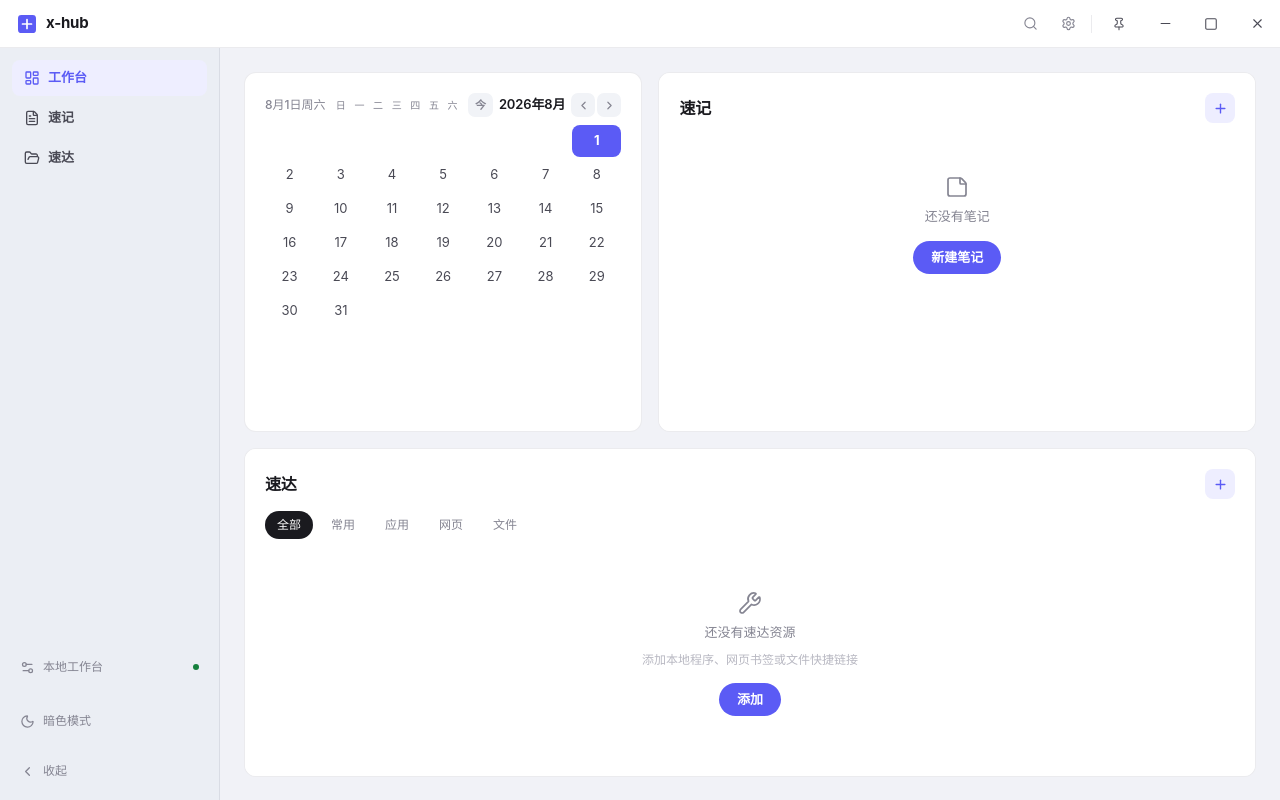
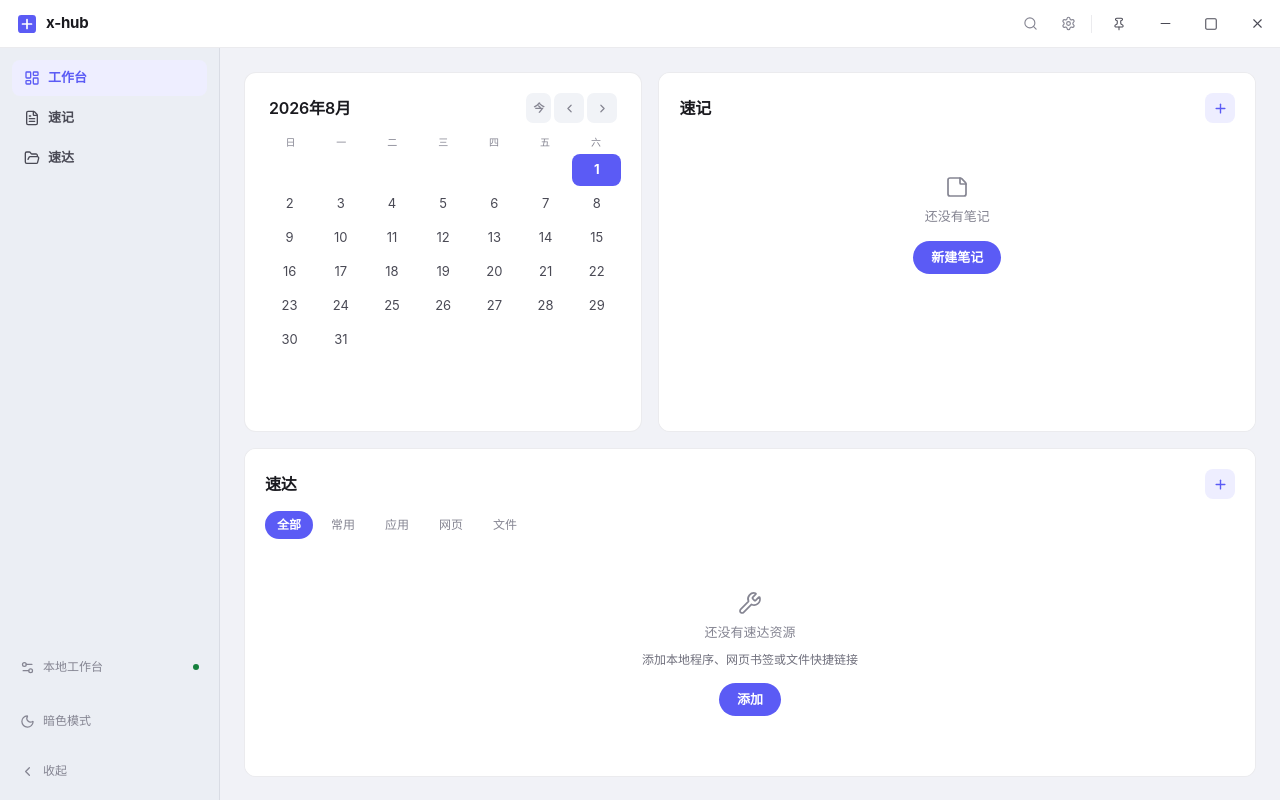
Before and after one commit to dckxx/x-hub, a Vue app: page / in a window 1280 px wide. Built offline with nearby package versions, Linux system fonts and the light colour scheme.

Commit message:
refactor: 设计令牌收敛（对比度/玻璃/圆角/选中态）与死代码清理
Ultraworked with [Sisyphus](https://github.com/code-yeongyu/oh-my-openagent)

Co-authored-by: Sisyphus <clio-agent@sisyphuslabs.ai>

```diff
--- a/src/components/AppDock.vue
+++ /dev/null
@@ -1,152 +0,0 @@
-<script setup lang="ts">
-import { computed, ref } from 'vue'
-import { convertFileSrc } from '@tauri-apps/api/core'
-import { isTauri, type Resource } from '../api/tauri'
-import { useStore } from '../stores/workbench'
-
-const store = useStore()
-
-// 最近使用：有启动记录的按时间倒序，无记录排最后（兜底仍显示）
-const appResources = computed(() =>
-  store.state.resources
-    .filter((r) => r.kind === 'app')
-    .slice()
-    .sort((a, b) => {
-      const ta = a.last_launched_at ? new Date(a.last_launched_at).getTime() : 0
-      const tb = b.last_launched_at ? new Date(b.last_launched_at).getTime() : 0
-      return tb - ta
-    })
-    .slice(0, 8),
-)
-
-const ACCENTS = [
-  { soft: 'var(--c-yellow-soft)', text: 'var(--c-yellow-ink)' },
-  { soft: 'var(--c-red-soft)', text: 'var(--c-red-ink)' },
-  { soft: 'var(--c-blue-soft)', text: 'var(--c-blue-ink)' },
-  { soft: 'var(--c-green-soft)', text: 'var(--c-green-ink)' },
-  { soft: 'var(--c-pink-soft)', text: 'var(--c-pink-ink)' },
-  { soft: 'var(--c-orange-soft)', text: 'var(--c-orange-ink)' },
-  { soft: 'var(--c-purple-soft)', text: 'var(--c-purple-ink)' },
-  { soft: 'var(--c-gray-soft)', text: 'var(--c-gray-ink)' },
-]
-
-function accentOf(name: string) {
-  let h = 0
-  for (let i = 0; i < name.length; i++) h = (h * 31 + name.charCodeAt(i)) >>> 0
-  return ACCENTS[h % ACCENTS.length]
-}
-
-function display(r: Resource): string {
-  return r.icon ?? r.name.charAt(0).toUpperCase()
-}
-
-const IMAGE_ICON_RE = /\.(png|jpg|jpeg|ico|gif|webp)$/i
-
-function isImageIcon(icon: string | null): boolean {
-  return !!icon && IMAGE_ICON_RE.test(icon)
-}
-
-function iconSrc(icon: string): string {
-  return isTauri() ? convertFileSrc(icon) : ''
-}
-
-// 图片加载失败的图标回退到首字母（避免破图）
-const failedIcons = ref(new Set<number>())
-
-function onIconError(r: Resource) {
-  failedIcons.value.add(r.id)
-}
-
-function showImageIcon(r: Resource): boolean {
-  return isImageIcon(r.icon) && !failedIcons.value.has(r.id)
-}
-</script>
-
-<template>
-  <Transition name="dock">
-    <div v-if="appResources.length > 0" class="app-dock">
-      <div class="dock-pill" role="toolbar">
-        <button
-          v-for="r in appResources"
-          :key="r.id"
-          class="dock-item"
-          :title="r.name"
-          @click="store.launchResource(r.id)"
-        >
-          <span
-            class="dock-icon"
-            :style="
-              showImageIcon(r)
-                ? {}
-                : { background: accentOf(r.name).soft, color: accentOf(r.name).text }
-            "
-          >
-            <img
-              v-if="showImageIcon(r)"
-              class="dock-img"
-              :src="iconSrc(r.icon!)"
-              alt=""
-              @error="onIconError(r)"
-            />
-            <template v-else>{{ display(r) }}</template>
-          </span>
-        </button>
-      </div>
-    </div>
-  </Transition>
-</template>
-
-<style scoped>
-/* 布局内底部 Dock：无图标时自动收起不占空间 */
-.app-dock {
-  display: flex;
-  justify-content: center;
-  padding: 0 20px 16px;
-  flex-shrink: 0;
-}
-.dock-pill {
-  display: flex;
-  gap: 10px;
-  padding: 10px 24px;
-  background: var(--bg-card);
-  border-radius: var(--radius-pill);
-  box-shadow: var(--shadow-card);
-  border: 1px solid var(--border-soft);
-}
-.dock-item {
-  border: none;
-  background: transparent;
-  padding: 0;
-  cursor: pointer;
-  transition: transform 0.18s;
-}
-.dock-item:hover {
-  transform: scale(1.12) translateY(-2px);
-}
-.dock-icon {
-  width: 38px;
-  height: 38px;
-  border-radius: 50%;
-  display: flex;
-  align-items: center;
-  justify-content: center;
-  font-size: 17px;
-  font-weight: 700;
-  box-shadow: var(--shadow-card);
-}
-.dock-img {
-  width: 38px;
-  height: 38px;
-  border-radius: 50%;
-  object-fit: contain;
-  background: var(--bg-card);
-}
-
-.dock-enter-active {
-  transition: opacity 0.25s ease-out, transform 0.25s ease-out;
-}
-.dock-enter-from {
-  opacity: 0;
-  transform: translateY(10px);
-}
-</style>
--- a/src/components/CalendarCard.vue
+++ b/src/components/CalendarCard.vue
@@ -5,12 +5,6 @@ import { ChevronLeft, ChevronRight } from 'lucide-vue-next'
 const today = new Date()
 const viewYear = ref(today.getFullYear())
 const viewMonth = ref(today.getMonth()) // 0-based
-
-const todayDate = today.toLocaleDateString('zh-CN', {
-  month: 'long',
-  day: 'numeric',
-  weekday: 'short',
-})
 
 const weekLabels = ['日', '一', '二', '三', '四', '五', '六']
 
@@ -51,13 +45,9 @@ function goToday() {
 <template>
   <section class="card calendar" aria-label="日历">
     <header class="cal-header">
-      <span class="cal-date">{{ todayDate }}</span>
-      <div class="cal-week" aria-hidden="true">
-        <span v-for="w in weekLabels" :key="w" class="cal-week-label">{{ w }}</span>
-      </div>
-      <button class="cal-nav-btn today-btn" title="回到今天" @click="goToday">今</button>
       <h3 class="cal-title">{{ viewYear }}年{{ viewMonth + 1 }}月</h3>
       <div class="cal-nav">
+        <button class="cal-nav-btn today-btn" title="回到今天" @click="goToday">今</button>
         <button class="cal-nav-btn" title="上个月" @click="prevMonth">
           <ChevronLeft :size="13" :stroke-width="2.2" />
         </button>
@@ -66,6 +56,10 @@ function goToday() {
         </button>
       </div>
     </header>
+
+    <div class="cal-week" aria-hidden="true">
+      <span v-for="w in weekLabels" :key="w" class="cal-week-label">{{ w }}</span>
+    </div>
 
     <div class="cal-grid" role="grid">
       <span
@@ -95,30 +89,25 @@ function goToday() {
 .cal-header {
   display: flex;
   align-items: center;
-  gap: 6px;
-  margin-bottom: 8px;
+  justify-content: space-between;
+  padding: 0 4px;
+  margin-bottom: 12px;
 }
 .cal-title {
-  font-size: 13px;
+  font-size: 16px;
   font-weight: 600;
   color: var(--text-1);
   letter-spacing: -0.01em;
   white-space: nowrap;
   margin: 0;
 }
-.cal-date {
-  font-size: 12px;
-  font-weight: 500;
-  color: var(--text-3);
-  white-space: nowrap;
-}
 .cal-nav {
   display: flex;
-  gap: 2px;
+  gap: 3px;
 }
 .cal-nav-btn {
-  width: 24px;
-  height: 24px;
+  width: 30px;
+  height: 30px;
   border: none;
   background: var(--bg-card-soft);
   border-radius: 7px;
@@ -144,9 +133,9 @@ function goToday() {
 }
 
 .cal-week {
-  flex: 1;
   display: grid;
   grid-template-columns: repeat(7, 1fr);
+  margin-bottom: 4px;
 }
 .cal-week-label {
   text-align: center;
@@ -167,12 +156,6 @@ function goToday() {
   font-size: 13px;
   color: var(--text-2);
   border-radius: 8px;
-  cursor: pointer;
-  transition: background 0.15s, color 0.15s, transform 0.15s;
-}
-.cal-cell:not(.empty):hover {
-  background: var(--brand-50);
-  color: var(--brand-500);
 }
 .cal-cell.today {
   background: var(--brand-500);
--- a/src/stores/workbench.ts
+++ b/src/stores/workbench.ts
@@ -78,13 +78,6 @@ export function useStore() {
     state.resources = state.resources.filter((x) => x.id !== id)
   }
 
-  async function moveResources(ids: number[]) {
-    await tauriApi.reorderResources(ids)
-    state.resources = state.resources
-      .slice()
-      .sort((a, b) => ids.indexOf(a.id) - ids.indexOf(b.id))
-  }
-
   async function launchResource(id: number) {
     await tauriApi.launchResource(id)
     const r = state.resources.find((x) => x.id === id)
@@ -153,7 +146,6 @@ export function useStore() {
     addResource,
     editResource,
     removeResource,
-    moveResources,
     launchResource,
     addNote,
     saveNote,
--- a/src/style.css
+++ b/src/style.css
@@ -17,7 +17,7 @@
   --text-1: #1a1a1f;
   --text-2: #4a4a55;
   --text-3: #858592;
-  --text-4: #b8b8c2;
+  --text-4: #6f6f7c;
   --text-on-accent: #ffffff;
   --c-yellow: #facc15;
   --c-red: #ef4444;
@@ -56,8 +56,6 @@
   --shadow-hover: 0 8px 20px rgba(20, 20, 40, 0.08), 0 20px 44px rgba(20, 20, 40, 0.08);
   --shadow-dock: 0 12px 32px rgba(20, 20, 40, 0.12), 0 28px 64px rgba(20, 20, 40, 0.09);
   --shadow-focus: 0 0 0 3px var(--brand-glow);
-  --control-active-bg: #1a1a1f;
-  --control-active-text: #ffffff;
   --titlebar-h: 48px;
   --window-close: #e81123;
   --space-1: 4px;
@@ -69,7 +67,9 @@
 }
 
 [data-theme="dark"] {
-  --brand-50: #2a2a44;
+  --brand-500: #8b8bff;
+  --brand-600: #a3a3ff;
+  --brand-50: #26263f;
   --brand-glow: rgba(139, 139, 255, 0.28);
   --pro-bg: #1e3a6e;
   --pro-text: #93c5fd;
@@ -83,7 +83,7 @@
   --text-1: #f2f2f7;
   --text-2: #c7c7d1;
   --text-3: #92929f;
-  --text-4: #5c5c66;
+  --text-4: #828290;
   --text-on-accent: #20232b;
   --c-yellow-soft: #3b3208;
   --c-red-soft: #3f1d1d;
@@ -108,8 +108,6 @@
   --shadow-card: 0 1px 2px rgba(0, 0, 0, 0.32), 0 10px 28px rgba(0, 0, 0, 0.22);
   --shadow-hover: 0 10px 24px rgba(0, 0, 0, 0.38), 0 24px 52px rgba(0, 0, 0, 0.28);
   --shadow-dock: 0 14px 36px rgba(0, 0, 0, 0.48), 0 30px 72px rgba(0, 0, 0, 0.34);
-  --control-active-bg: #f2f2f7;
-  --control-active-text: #1a1a1f;
   --window-close: #f05a67;
 }
 
@@ -133,7 +131,7 @@ button:focus-visible, a:focus-visible, input:focus-visible, textarea:focus-visib
 ::-webkit-scrollbar-thumb { background: color-mix(in srgb, var(--text-3) 40%, transparent); border-radius: 3px; }
 ::-webkit-scrollbar-thumb:hover { background: color-mix(in srgb, var(--text-3) 60%, transparent); }
 ::-webkit-scrollbar-track { background: transparent; }
-.card { background: var(--bg-card); border: 1px solid var(--border-soft); border-radius: var(--radius-md); box-shadow: var(--shadow-card); }
+.card { background: var(--bg-card); border: 1px solid var(--border-soft); border-radius: var(--radius-lg); box-shadow: var(--shadow-card); }
 .icon-btn { width: 30px; height: 30px; display: inline-flex; align-items: center; justify-content: center; border: none; background: transparent; border-radius: var(--radius-sm); color: var(--text-3); cursor: pointer; transition: background .18s, color .18s, transform .18s; }
 .icon-btn:hover { background: var(--bg-card-soft); color: var(--text-1); transform: translateY(-1px); }
 .icon-btn:active { transform: scale(.94); }
@@ -148,13 +146,13 @@ button:focus-visible, a:focus-visible, input:focus-visible, textarea:focus-visib
 .filter-tab { flex-shrink: 0; border: none; background: transparent; padding: 5px 12px; border-radius: var(--radius-pill); font: inherit; font-size: 12px; font-weight: 500; color: var(--text-3); cursor: pointer; transition: background .18s, color .18s, transform .18s; white-space: nowrap; }
 .filter-tab:hover { background: var(--brand-50); color: var(--brand-500); }
 .filter-tab:active { transform: scale(.96); }
-.filter-tab--primary.active { background: var(--control-active-bg); color: var(--control-active-text); }
+.filter-tab--primary.active { background: var(--brand-500); color: var(--text-on-accent); font-weight: 600; }
 .filter-tab--tag { padding: 4px 10px; font-size: 11px; }
 .filter-tab--tag.active { background: var(--brand-50); color: var(--brand-500); font-weight: 600; }
 @media (prefers-reduced-motion: reduce) { *, *::before, *::after { animation-duration: .01ms !important; animation-iteration-count: 1 !important; scroll-behavior: auto !important; transition-duration: .01ms !important; } }
-.modal-mask { position: fixed; inset: 0; z-index: 100; background: color-mix(in srgb, var(--text-1) 48%, transparent); display: flex; align-items: center; justify-content: center; animation: mask-in .18s ease-out; backdrop-filter: blur(6px); }
+.modal-mask { position: fixed; inset: 0; z-index: 100; background: color-mix(in srgb, var(--text-1) 48%, transparent); display: flex; align-items: center; justify-content: center; animation: mask-in .18s ease-out; }
 @keyframes mask-in { from { opacity: 0; } to { opacity: 1; } }
-.modal-card { width: 400px; max-width: calc(100vw - 48px); background: var(--bg-card-solid); border: 1px solid var(--border-soft); border-radius: var(--radius-xl); box-shadow: var(--shadow-dock); padding: 24px; animation: card-in .2s cubic-bezier(.2, .9, .3, 1.2); }
+.modal-card { width: 400px; max-width: calc(100vw - 48px); background: var(--bg-card-solid); border: 1px solid var(--border-soft); border-radius: var(--radius-xl); box-shadow: var(--shadow-dock); padding: 24px; animation: card-in .2s cubic-bezier(.16, 1, .3, 1); }
 @keyframes card-in { from { opacity: 0; transform: translateY(10px) scale(.97); } to { opacity: 1; transform: translateY(0) scale(1); } }
 .field-label { display: block; font-size: 12px; font-weight: 600; color: var(--text-3); margin-bottom: 6px; }
 .field-input { width: 100%; border: 1px solid var(--border-soft); border-radius: var(--radius-md); background: var(--bg-card-soft); color: var(--text-1); font-size: 13px; font-family: inherit; padding: 9px 12px; outline: none; transition: border-color .18s, box-shadow .18s, background .18s; }
```
